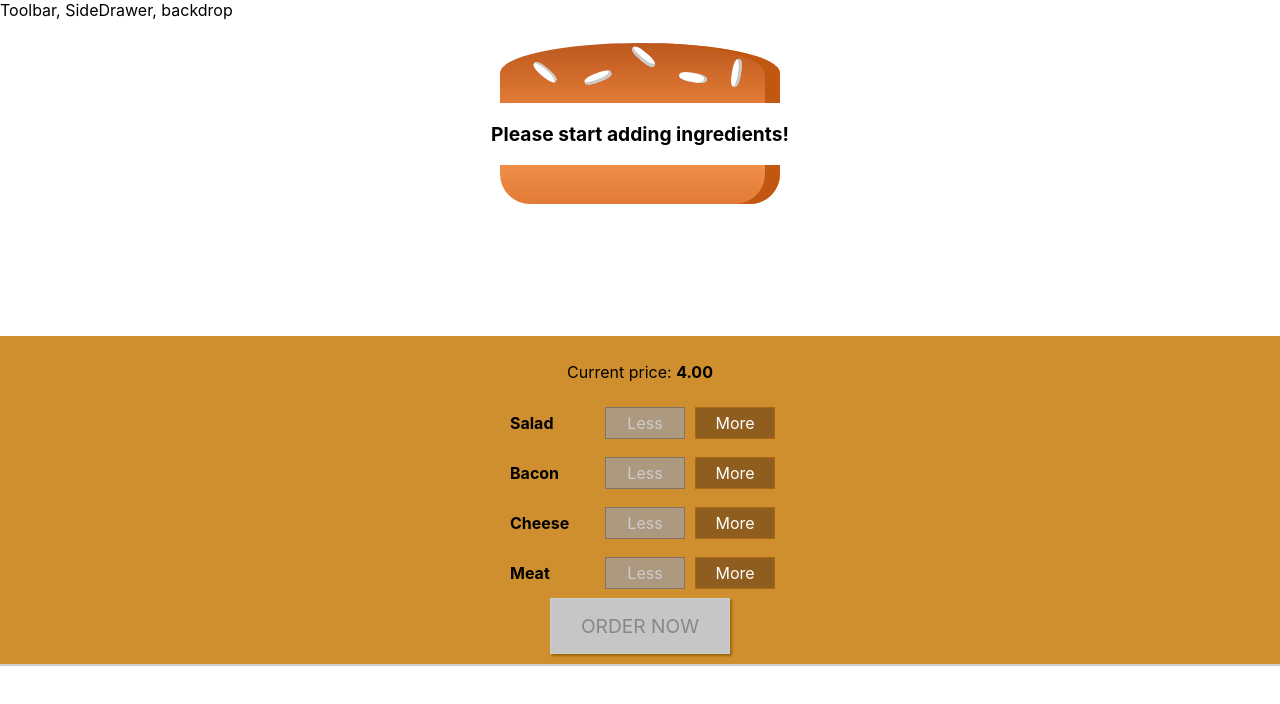
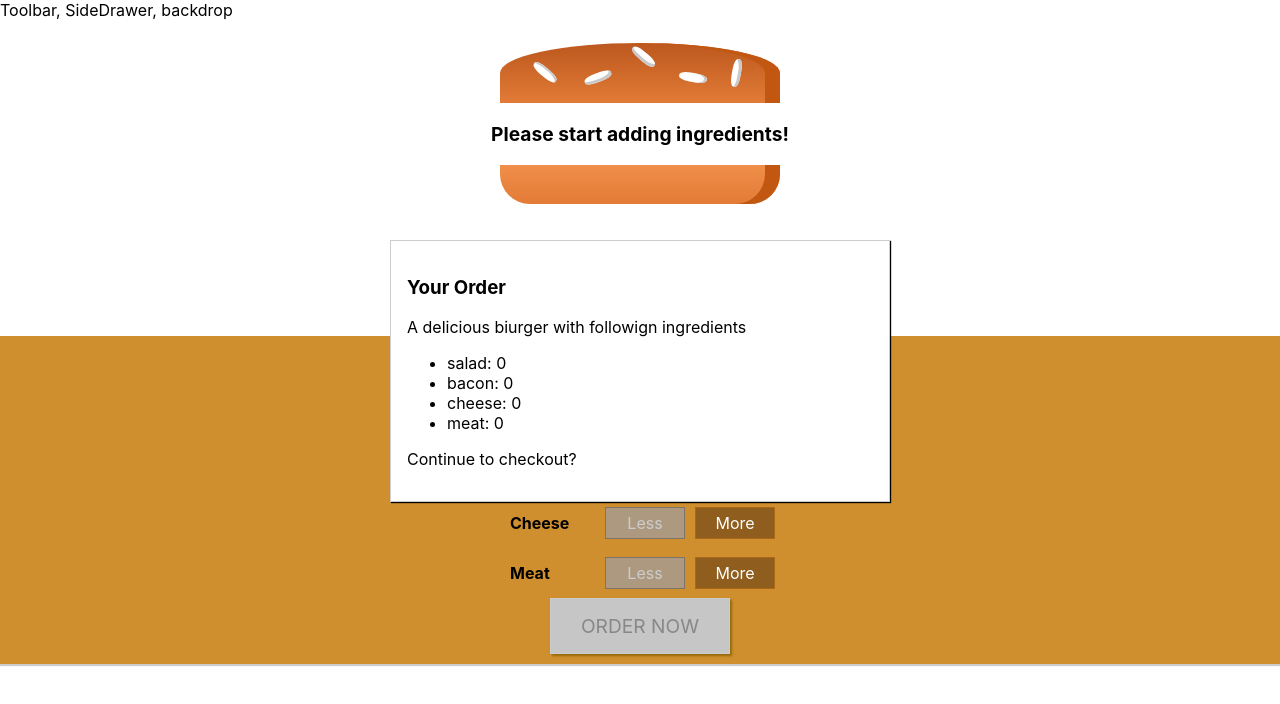
Before and after one commit to Xalsar/burger-builder, a React (Create React App) app: page / in a window 1280 px wide. Shown: the top 704 px of the page. Built offline with nearby package versions, Linux system fonts and the light colour scheme.

Commit message:
164. Add order summary model

```diff
--- /dev/null
+++ b/src/components/Burger/OrderSummary/OrderSummary.js
@@ -0,0 +1,21 @@
+import React, { Fragment } from 'react'
+
+const orderSummary = (props) => {
+    const ingredientSummary = Object.keys(props.ingredients)
+        .map(igKey => (
+            <li key={igKey}>
+                <span style={{ textTransform: 'capitalized' }}>{igKey}</span>: {props.ingredients[igKey]}
+            </li>
+        ))
+
+    return (
+        <Fragment>
+            <h3>Your Order</h3>
+            <p>A delicious biurger with followign ingredients</p>
+            <ul>{ingredientSummary}</ul>
+            <p>Continue to checkout?</p>
+        </Fragment>
+    )
+}
+
+export default orderSummary
--- /dev/null
+++ b/src/components/UI/Modal/Modal.js
@@ -0,0 +1,10 @@
+import React from 'react'
+import classes from './Modal.module.css'
+
+const modal = (props) => (
+    <div className={classes.Modal}>
+        {props.children}
+    </div>
+)
+
+export default modal
--- /dev/null
+++ b/src/components/UI/Modal/Modal.module.css
@@ -0,0 +1,20 @@
+.Modal {
+    position: fixed;
+    z-index: 500;
+    background-color: white;
+    width: 70%;
+    border: 1px solid #ccc;
+    box-shadow: 1px 1px 1px black;
+    padding: 16px;
+    left: 15%;
+    top: 30%;
+    box-sizing: border-box;
+    transition: all 0.3s ease-out;
+}
+
+@media (min-width: 600px) {
+    .Modal {
+        width: 500px;
+        left: calc(50% - 250px);
+    }
+}
--- a/src/containers/BurgerBuilder/BurgerBuilder.js
+++ b/src/containers/BurgerBuilder/BurgerBuilder.js
@@ -1,6 +1,8 @@
 import React, { Component, Fragment } from 'react'
 import Burger from '../../components/Burger/Burger'
 import BuildControls from '../../components/Burger/BuildControls/BuildControls'
+import Modal from '../../components/UI/Modal/Modal'
+import OrderSummary from '../../components/Burger/OrderSummary/OrderSummary'
 
 const INGREDIENT_PRICES = {
     salad: 0.5,
@@ -77,6 +79,9 @@
 
         return (
             <Fragment>
+                <Modal>
+                    <OrderSummary ingredients={this.state.ingredients} />
+                </Modal>
                 <Burger ingredients={this.state.ingredients} />
                 <BuildControls
                     ingredientAdded={this.addIngredientHandler}
```
